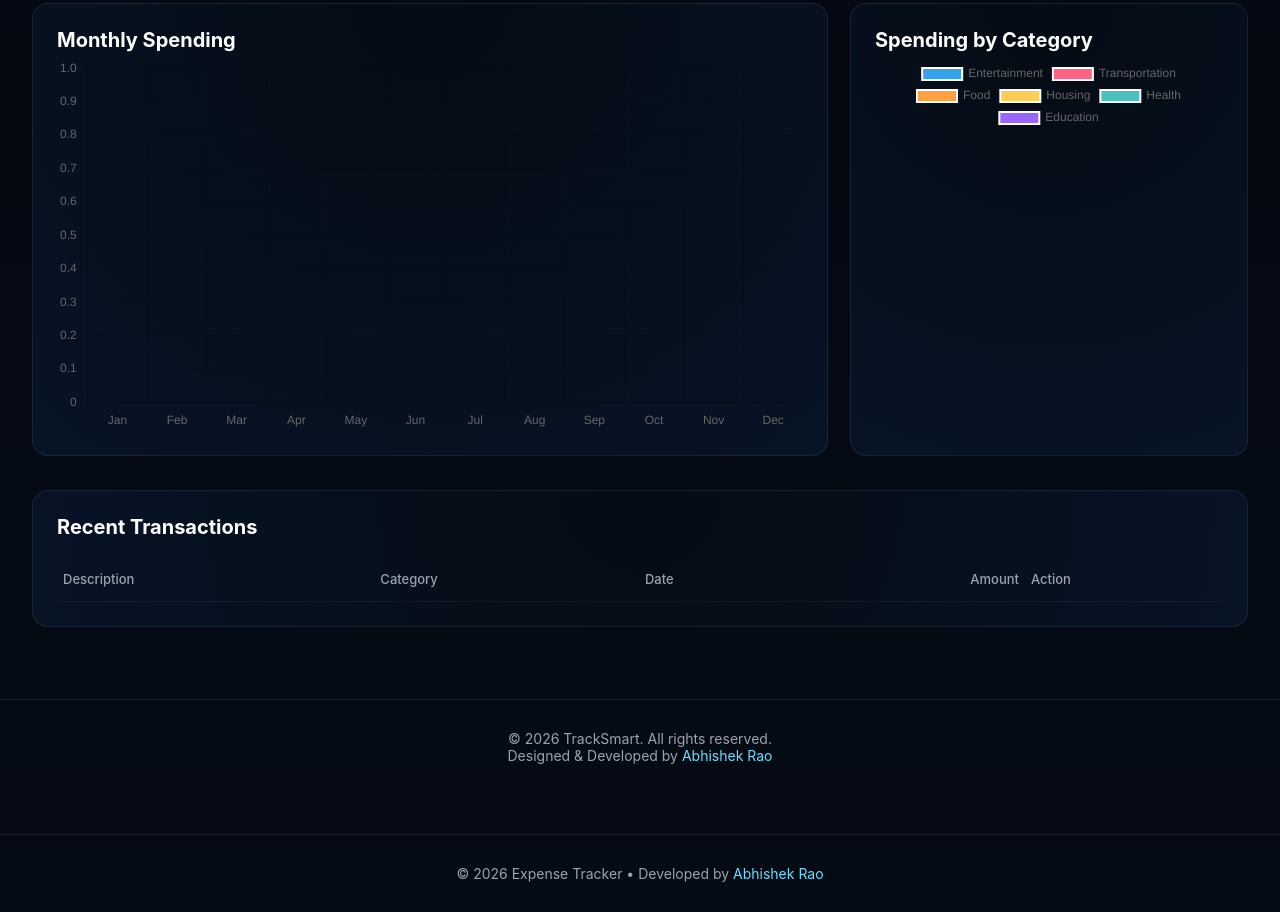
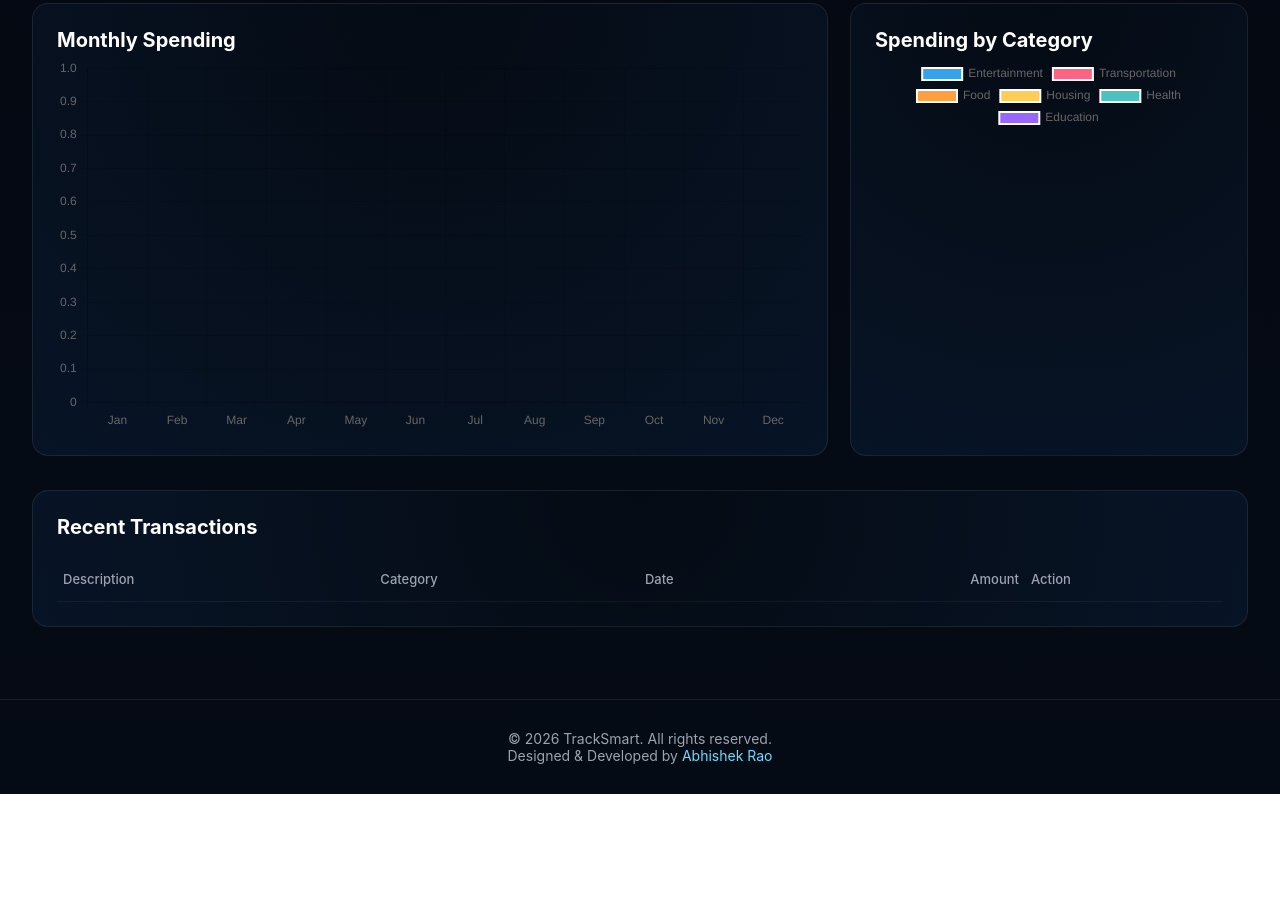
Before and after one commit to Abhishekrao123-tech/TrackSmart, a plain HTML site: page frontend/dashboard.html in a window 1280 px wide. Shown: the part 330-1242 px from the top of the page. After the commit the page ends 1124 px from the top, so only its background shows below. Drawn offline with nearby package versions, Linux system fonts and the light colour scheme; no server answers; sample sign-in values are in the browser's storage.

Commit message:
Update dashboard.html

```diff
--- a/frontend/dashboard.html
+++ b/frontend/dashboard.html
@@ -186,9 +186,7 @@
     <!-- SCRIPTS -->
     <script src="https://cdn.jsdelivr.net/npm/chart.js"></script>
     <script src="script.js"></script>
-<footer class="footer">
-  © 2026 Expense Tracker • Developed by <span>Abhishek Rao</span>
-</footer>
+
 </body>
 
 </html>
```
